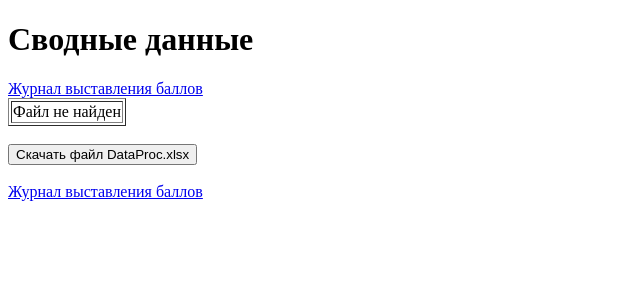
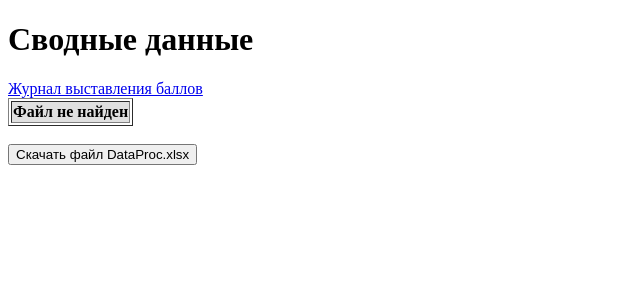
Before and after one commit to katoleg/math-scores, a Flask app: page /index in a window 1280 px wide. Shown: the top 300 px of the page, without its empty margins (0-640 px from the left). Run offline with Flask 3, Linux system fonts and the light colour scheme.

Commit message:
Update application

```diff
--- a/templates/index.html
+++ b/templates/index.html
@@ -1,10 +1,29 @@
 <!DOCTYPE html>
 <html lang="en">
-<link>
+<head>
     <meta charset="UTF-8">
     <meta name="viewport" content="width=device-width, initial-scale=1.0">
-    <link></link>
     <title>Сводные данные</title>
+    <style>
+        /* Стили для заголовков */
+        .header-row {
+            font-weight: bold;
+            background-color: #e0e0e0;
+            text-align: center;
+        }
+        td {
+            text-align: center;
+        }
+        /* Выделение каждой второй строки */
+        tr:nth-child(even) {
+            background-color: #bed0e4;
+        }
+        /* Полужирный текст для первого столбца */
+        .first-column {
+            font-weight: bold;
+            text-align: left;
+        }
+    </style>
 </head>
 <body>
     <h1>Сводные данные</h1>
@@ -12,9 +31,9 @@
     <table border="1">
         {% if DataProc %}
             {% for row in DataProc %}
-                <tr>
+                <tr class="{% if loop.first %}header-row{% endif %}">
                     {% for cell in row %}
-                        <td align="center">{{ cell or '' }}</td>
+                        <td class="{% if loop.index0 == 0 %}first-column{% endif %}">{{ cell or '' }}</td>
                     {% endfor %}
                 </tr>
             {% endfor %}
@@ -24,7 +43,5 @@
     </table>
     <br>
     <a href="/download/1"><button>Скачать файл DataProc.xlsx</button></a>
-    <br><br>
-    <a href="/rawdata">Журнал выставления баллов</a>
 </body>
 </html>
```
Also changed, not shown: templates/rawdata.html (+25 -2 lines), 1 other file.
